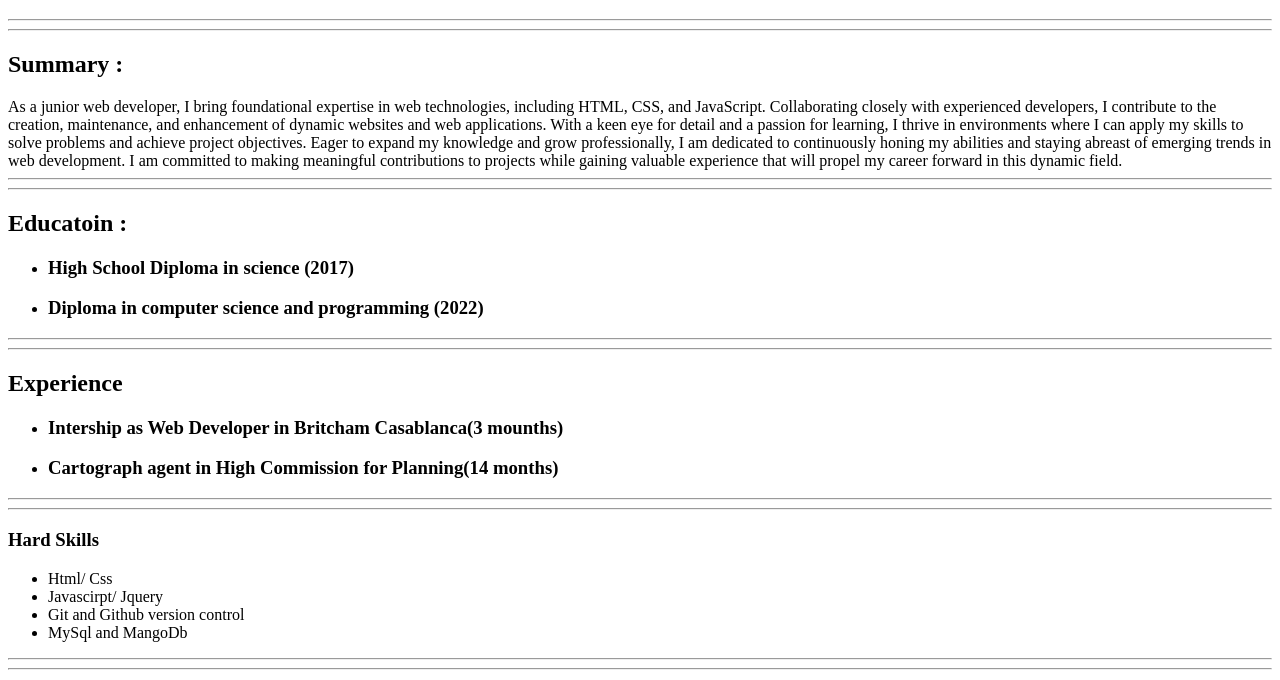
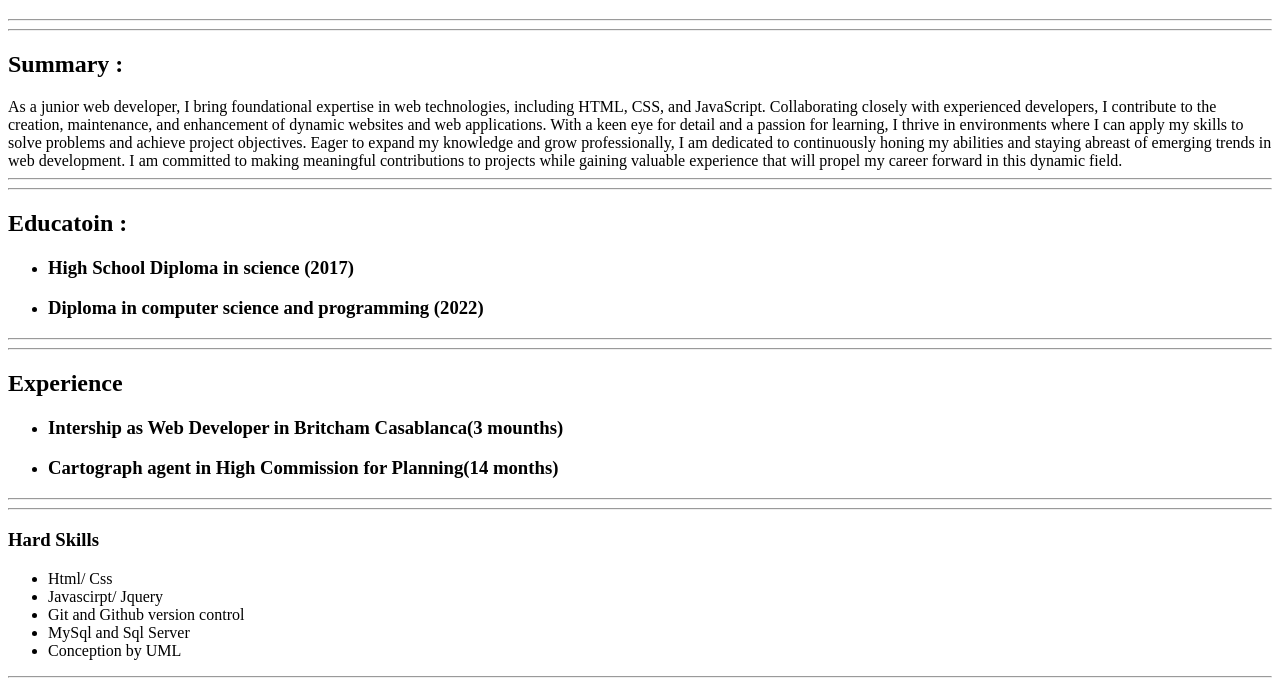
Before and after one commit to Achrafdafali/html-resume, a plain HTML site: page index.html in a window 1280 px wide. Shown: the part 273-953 px from the top of the page. Drawn offline with Linux system fonts and the light colour scheme.

Commit message:
Update index.html

```diff
--- a/index.html
+++ b/index.html
@@ -42,7 +42,8 @@
         <li>Html/ Css</li>
         <li>Javascirpt/ Jquery</li>
         <li>Git and Github version control</li>
-        <li>MySql and MangoDb</li>
+        <li>MySql and Sql Server</li>
+        <li>Conception by UML</li>
     </ul>
     <hr><hr>
 
```
